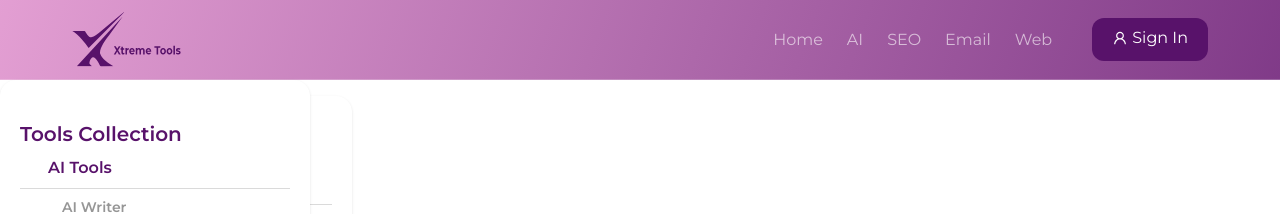
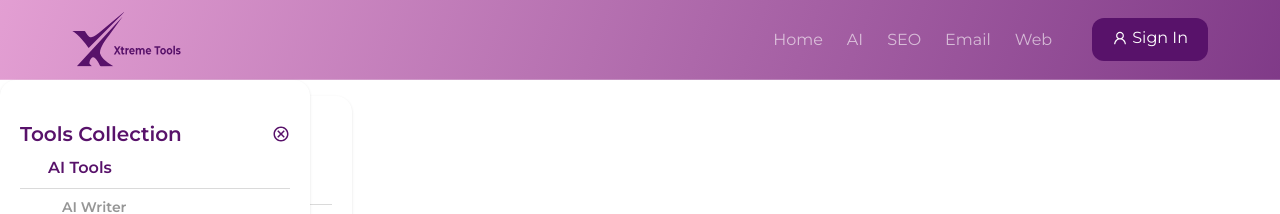
Before and after one commit to SabirKhanek/xtreme-tools, a React (Vite) app: page /tools in a window 1280 px wide. Shown: the top 214 px of the page. Built offline with nearby package versions, Linux system fonts and the light colour scheme; some icons are missing.

Commit message:
fix: sidebar

```diff
--- a/src/pages/tools/components/sidebar.tsx
+++ b/src/pages/tools/components/sidebar.tsx
@@ -1,15 +1,16 @@
 import { FaMicrochip } from "react-icons/fa6";
 import { BsGlobe2 } from "react-icons/bs";
 import { LuBarChart2 } from "react-icons/lu";
-import { MdOutlineEmail } from "react-icons/md";
+import { MdOutlineCancel, MdOutlineEmail } from "react-icons/md";
 import { FaArrowRightLong } from "react-icons/fa6";
 
 import { useEffect, useState } from "react";
 import { Link, useLocation } from "react-router-dom";
 export interface ToolsSidebarProps {
   className?: string;
+  handleClose?: () => void;
 }
-export function ToolsSidebar({ className }: ToolsSidebarProps) {
+export function ToolsSidebar({ className, handleClose }: ToolsSidebarProps) {
   const pathname = useLocation().pathname;
   const [expanded, setExpanded] = useState<number | null>(null);
   useEffect(() => {
@@ -23,7 +24,14 @@ export function ToolsSidebar({ className }: ToolsSidebarProps) {
   }, []);
   return (
     <div className={`${className} p-5 py-10 shadow rounded-2xl min-h-[80vh]`}>
-      <h2 className="text-primary font-semibold text-xl">Tools Collection</h2>
+      <div className="flex justify-between items-center">
+        <h2 className="text-primary font-semibold text-xl">Tools Collection</h2>
+        {handleClose && (
+          <span onClick={() => handleClose()}>
+            <MdOutlineCancel className="text-primary text-lg" />
+          </span>
+        )}
+      </div>
       {toolsList.map((val, index) => {
         const isExpanded = expanded === index;
         return (
--- a/src/pages/tools/index.tsx
+++ b/src/pages/tools/index.tsx
@@ -56,10 +56,14 @@ export function Tools({ className }: ToolsProps) {
         } bg-white`}
         style={{
           top: navRef.current?.clientHeight || 79.8,
-          height: `calc(100vh - ${navRef.current?.clientHeight || 79.8}px)`,
+          height: `calc(100% - ${navRef.current?.clientHeight || 79.8}px)`,
         }}
       >
-        <ToolsSidebar />
+        <ToolsSidebar
+          handleClose={() => {
+            setSidebarOpen(false);
+          }}
+        />
       </div>
       <div className={`${getResponsiveClasses()} mt-4`}>
         <div className="flex justify-between  gap-7 relative">
```
